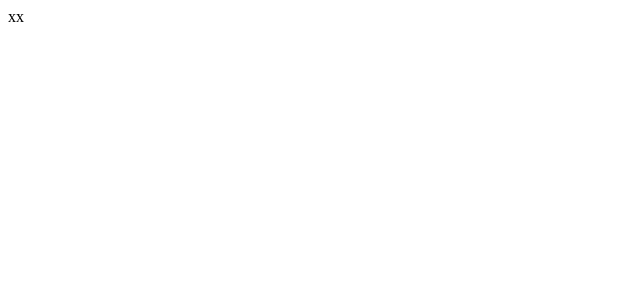
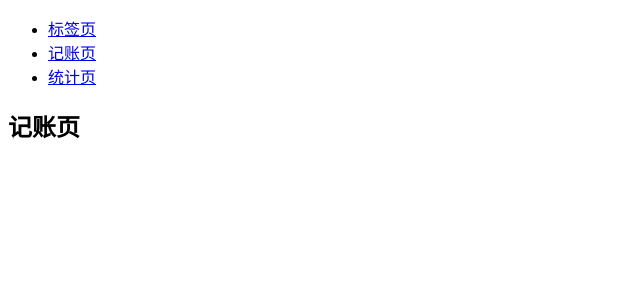
Before and after one commit to Kidnapped33/react-money, a React (Create React App) app: page /#/money in a window 1280 px wide. Shown: the top 300 px of the page, without its empty margins (0-640 px from the left). Built offline with nearby package versions, Linux system fonts and the light colour scheme.

Commit message:
设置路由

```diff
--- a/package.json
+++ b/package.json
@@ -13,6 +13,7 @@
     "node-sass": "npm:dart-sass",
     "react": "^17.0.1",
     "react-dom": "^17.0.1",
+    "react-router-dom": "^5.2.0",
     "react-scripts": "4.0.1",
     "styled-components": "5.0.1",
     "typescript": "^4.0.3",
@@ -43,6 +44,7 @@
     ]
   },
   "devDependencies": {
+    "@types/react-router-dom": "^5.1.6",
     "@types/styled-components": "^5.1.4"
   }
 }
--- a/src/App.tsx
+++ b/src/App.tsx
@@ -1,10 +1,64 @@
 import React from 'react';
+import {
+    HashRouter as Router,
+    Switch,
+    Route,
+    Link,
+    Redirect
+} from 'react-router-dom';
 
 
 function App() {
     return (
-        <div>xx</div>
+        <Router>
+            <div>
+                <nav>
+                    <ul>
+                        <li>
+                            <Link to="tags">标签页</Link>
+                        </li>
+                        <li>
+                            <Link to="/money">记账页</Link>
+                        </li>
+                        <li>
+                            <Link to="/statistics">统计页</Link>
+                        </li>
+                    </ul>
+                </nav>
+                <Switch>
+                    <Route path="/tags">
+                        <Tags/>
+                    </Route>
+                    <Route path="/money">
+                        <Money/>
+                    </Route>
+                    <Route path="/statistics">
+                        <Statistics/>
+                    </Route>
+                    <Redirect exact from="/" to="/money"/>
+                    <Route path="*">
+                        <NoMatch/>
+                    </Route>
+                </Switch>
+            </div>
+        </Router>
     );
 }
 
+function NoMatch() {
+    return <h2>404页面</h2>;
+}
+
+function Statistics() {
+    return <h2>统计页</h2>;
+}
+
+function Tags() {
+    return <h2>标签页</h2>;
+}
+
+function Money() {
+    return <h2>记账页</h2>;
+}
+
 export default App;
```
Also changed, not shown: src/index.tsx (line endings or trailing spaces), 2 other files (tests, documents, lock files or other folders).
